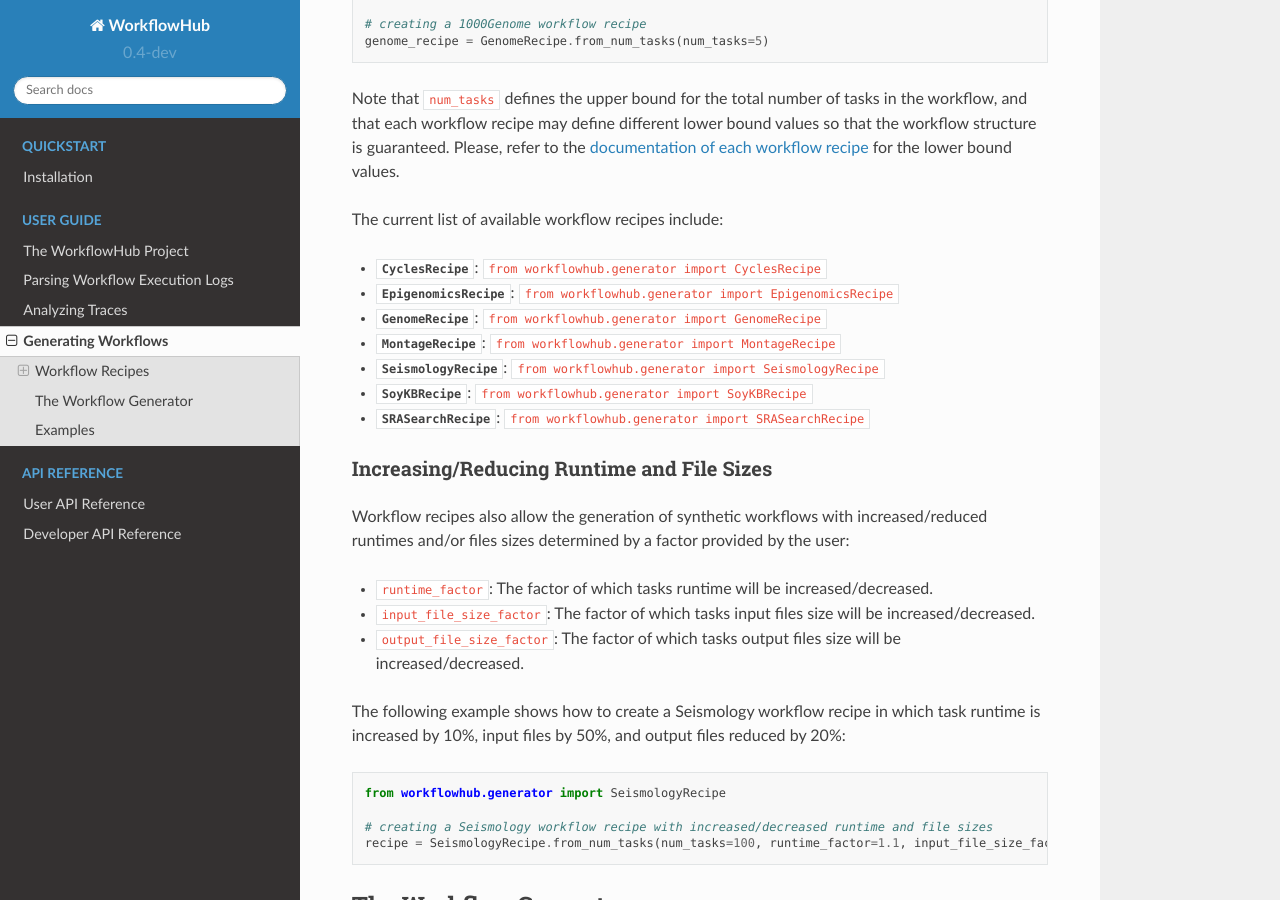
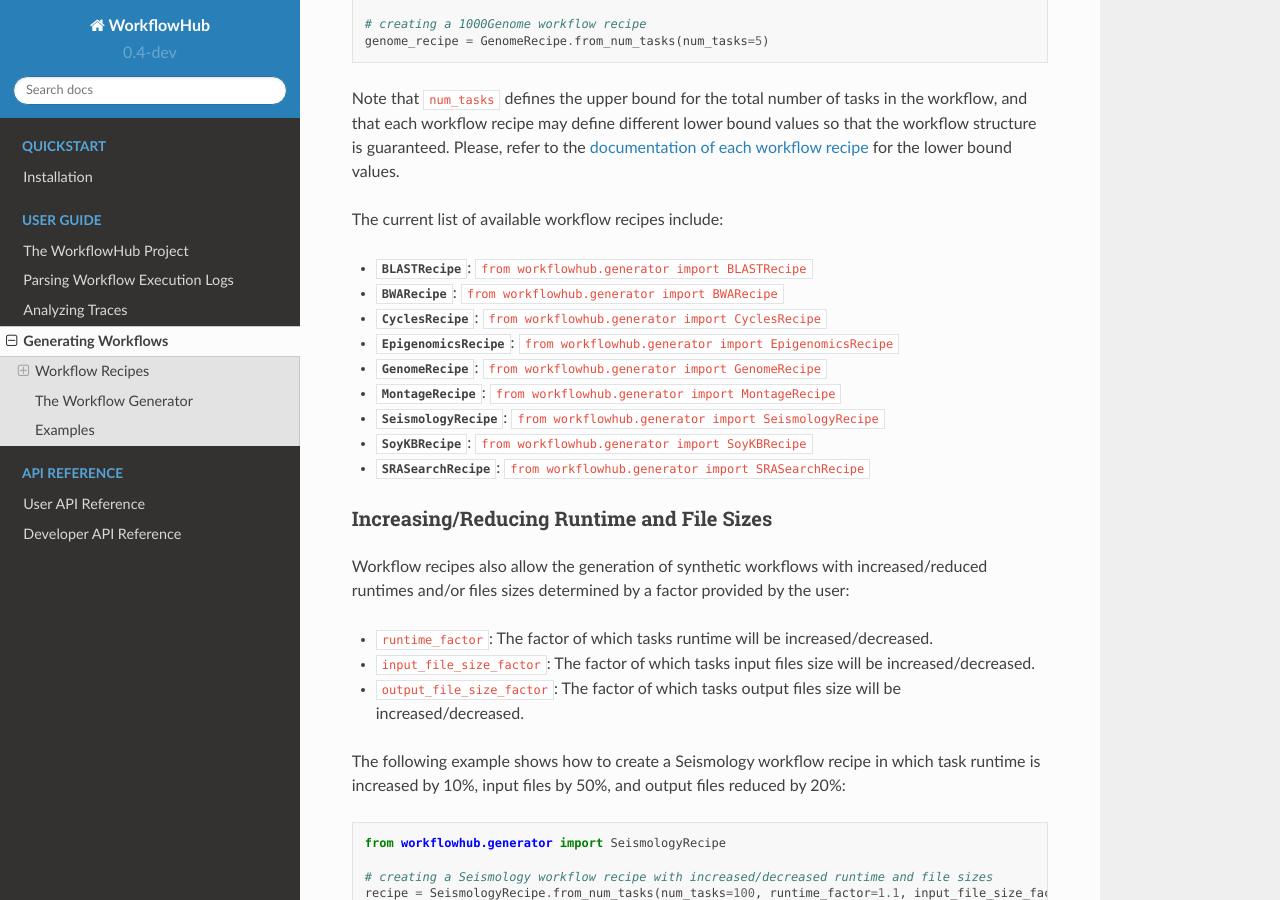
Before and after one commit to wfcommons/WfCommons, a Sphinx documentation site: the page built from docs/source/generating_workflows.rst, in a window 1280 px wide and 900 px high, scrolled down 852 px. Built offline with Sphinx 7.4.7 and the Read the Docs theme 2.0.0, drawn with Linux system fonts in a browser that asks for light colours.

Commit message:
(#12) adding generator for BWA workflow

```diff
--- a/docs/source/generating_workflows.rst
+++ b/docs/source/generating_workflows.rst
@@ -53,6 +53,8 @@ each workflow recipe <workflowhub-generator-label>` for the lower bound values.
 
 The current list of available workflow recipes include:
 
+- :class:`~workflowhub.generator.workflow.blast_recipe.BLASTRecipe`: :code:`from workflowhub.generator import BLASTRecipe`
+- :class:`~workflowhub.generator.workflow.bwa_recipe.BWARecipe`: :code:`from workflowhub.generator import BWARecipe`
 - :class:`~workflowhub.generator.workflow.cycles_recipe.CyclesRecipe`: :code:`from workflowhub.generator import CyclesRecipe`
 - :class:`~workflowhub.generator.workflow.epigenomics_recipe.EpigenomicsRecipe`: :code:`from workflowhub.generator import EpigenomicsRecipe`
 - :class:`~workflowhub.generator.workflow.genome_recipe.GenomeRecipe`: :code:`from workflowhub.generator import GenomeRecipe`
```
